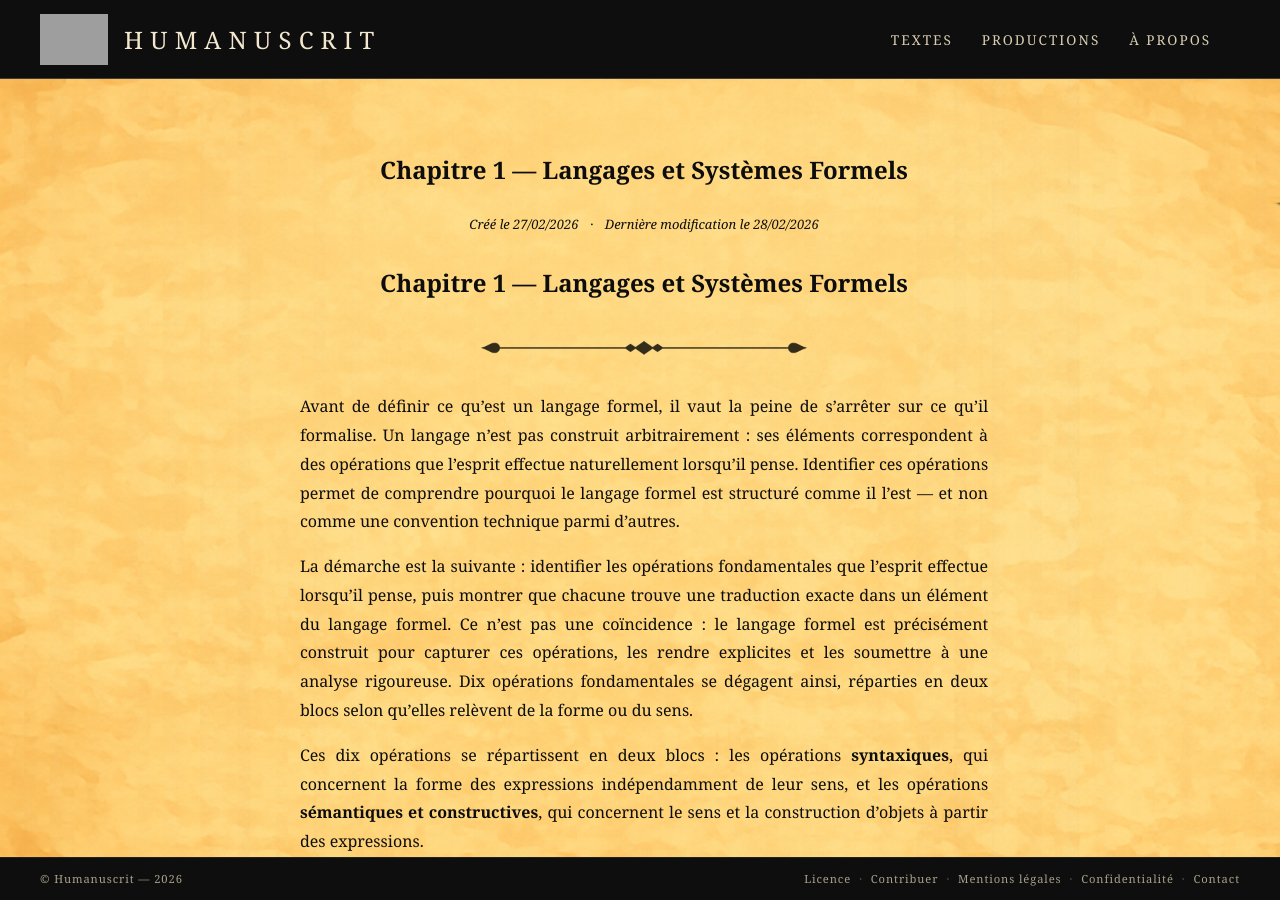
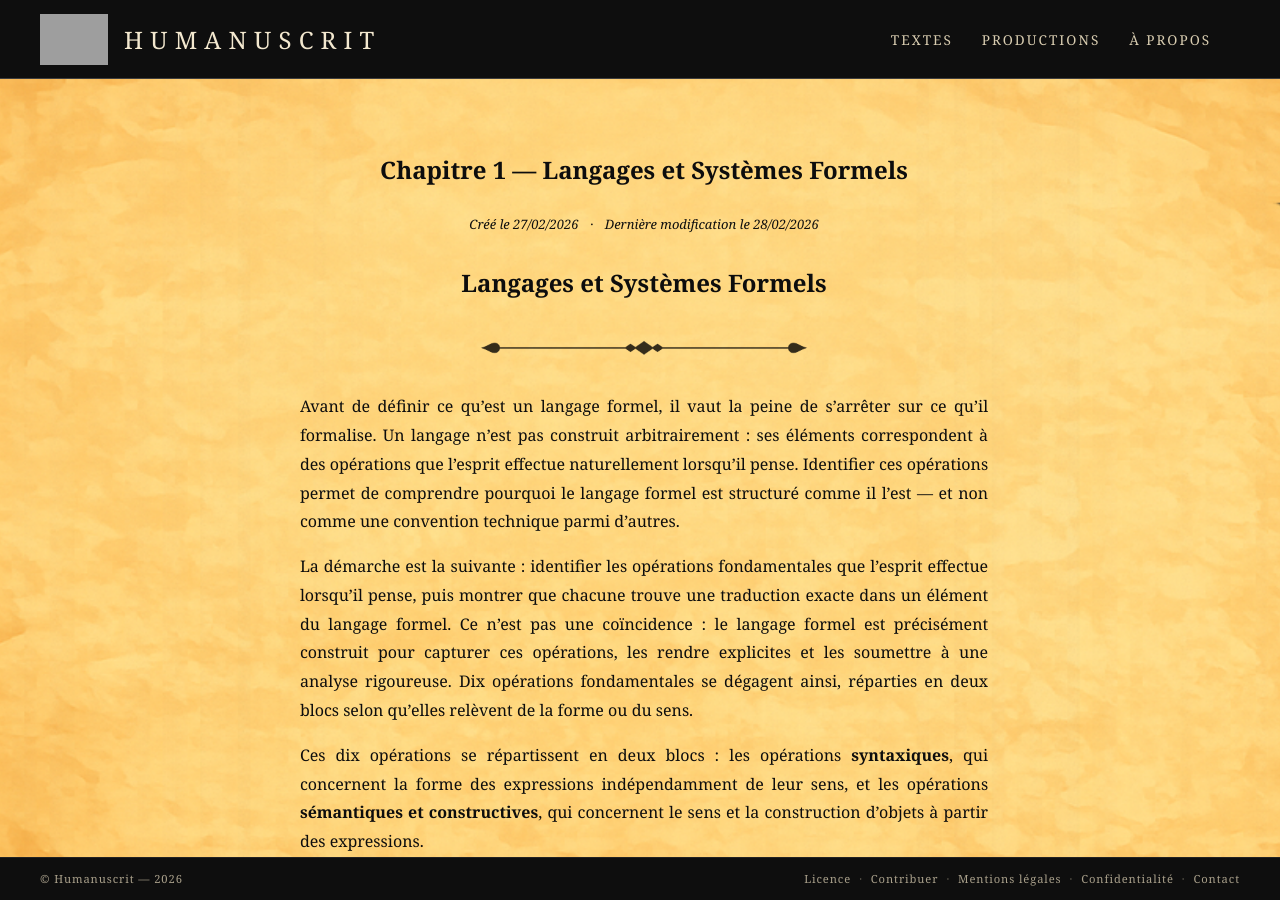
Before and after one commit to maxcarriere/humanuscrit, a Jekyll site: the page built from textes/reflexions/chap1_langage.md, in a window 1280 px wide and 900 px high. Built offline with Jekyll 4.4.1, drawn with Linux system fonts in a browser that asks for light colours; grey boxes are pictures that could not be loaded.

Commit message:
Reflexions: mise a jour chap1 langage
Made-with: Cursor

```diff
--- a/textes/reflexions/chap1_langage.md
+++ b/textes/reflexions/chap1_langage.md
@@ -6,7 +6,7 @@ date: 2026-02-27
 last_modified_at: 2026-02-28
 ---
 
-# Chapitre 1 — Langages et Systèmes Formels
+# Langages et Systèmes Formels
 
 ---
 
```
